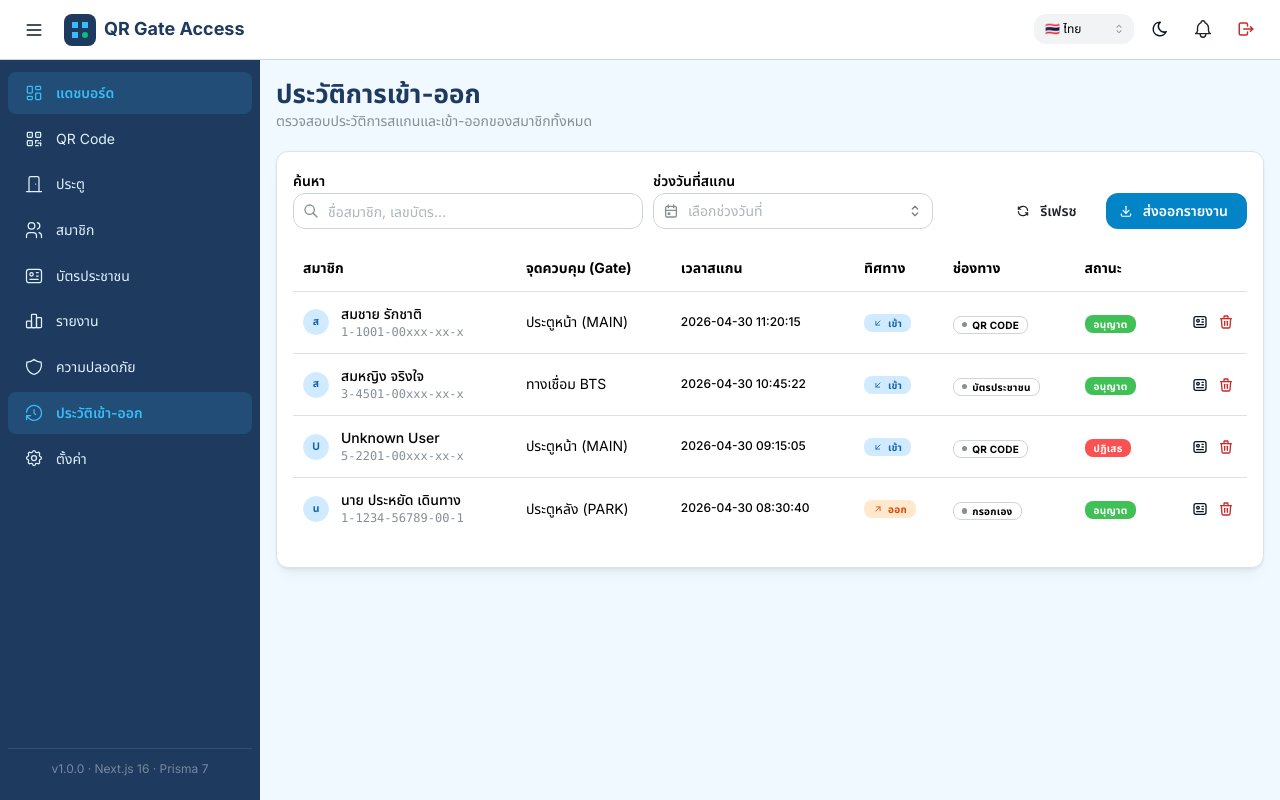
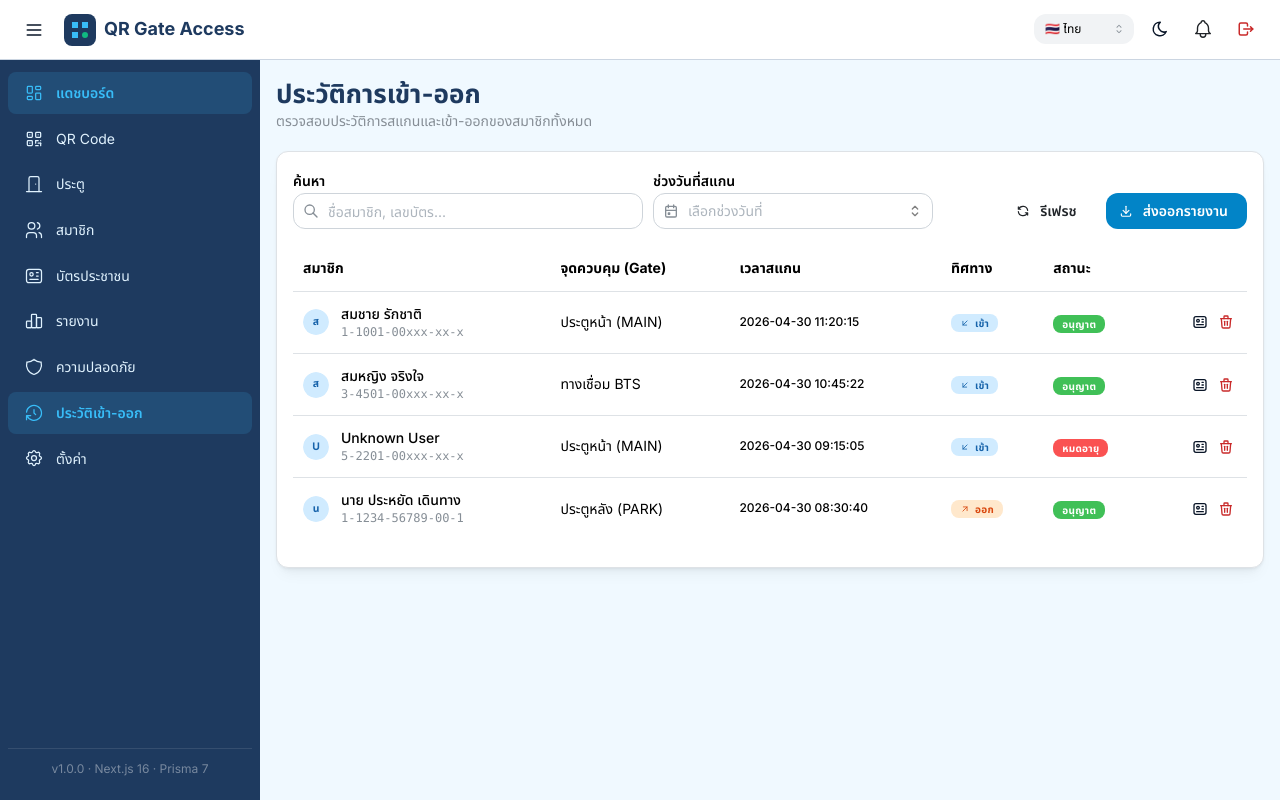
Before and after one commit to PALAWAN99/PALAWAN99, a Next.js app: page /admin/history in a window 1280 px wide. Built offline with nearby package versions, Linux system fonts and the light colour scheme.

Commit message:
feat(admin): update member history UI and status labels for Developer 4

```diff
--- a/src/app/admin/history/HistoryClient.tsx
+++ b/src/app/admin/history/HistoryClient.tsx
@@ -44,7 +44,7 @@ const DIRECTION_LABELS: Record<string, string> = {
 
 const DECISION_LABELS: Record<string, string> = {
   ALLOWED: 'อนุญาต',
-  DENIED: 'ปฏิเสธ',
+  DENIED: 'หมดอายุ',
 };
 
 const SOURCE_LABELS: Record<string, string> = {
@@ -192,7 +192,6 @@ export default function HistoryClient() {
                   <Table.Th>จุดควบคุม (Gate)</Table.Th>
                   <Table.Th>เวลาสแกน</Table.Th>
                   <Table.Th>ทิศทาง</Table.Th>
-                  <Table.Th>ช่องทาง</Table.Th>
                   <Table.Th>สถานะ</Table.Th>
                   <Table.Th />
                 </Table.Tr>
@@ -225,11 +224,6 @@ export default function HistoryClient() {
                         size="sm"
                       >
                         {DIRECTION_LABELS[item.direction] || item.direction}
-                      </Badge>
-                    </Table.Td>
-                    <Table.Td>
-                      <Badge variant="dot" color="gray" size="sm">
-                        {SOURCE_LABELS[item.source] || item.source}
                       </Badge>
                     </Table.Td>
                     <Table.Td>
--- a/src/app/admin/members/MembersClient.tsx
+++ b/src/app/admin/members/MembersClient.tsx
@@ -982,7 +982,7 @@ export default function MembersClient({ initialMembers }: { initialMembers: Memb
                           color={event.decision === 'ALLOWED' ? 'green' : 'red'}
                           size="sm"
                         >
-                          {event.decision === 'ALLOWED' ? 'ผ่าน' : 'ปฏิเสธ'}
+                          {event.decision === 'ALLOWED' ? 'ผ่าน' : 'หมดอายุ'}
                         </Badge>
                       </Table.Td>
                     </Table.Tr>
```
